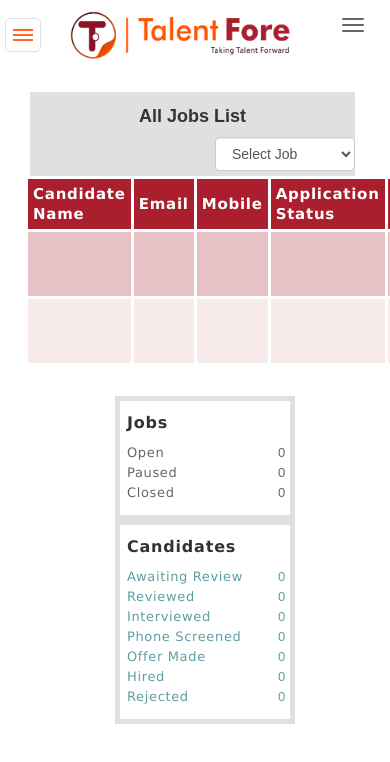
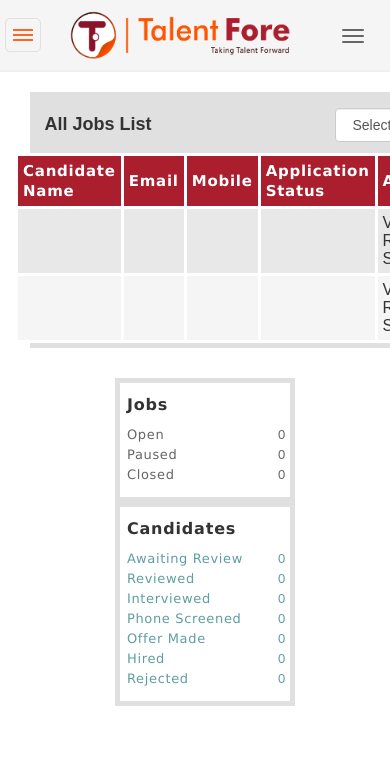
Before and after one commit to Jagrit29/TF_invited_2, a plain HTML site: page applications.html in a window 390 px wide. Shown: the top 762 px of the page. Drawn offline with nearby package versions, Linux system fonts and the light colour scheme.

Commit message:
Add files via upload

```diff
--- a/applications.html
+++ b/applications.html
@@ -2,11 +2,11 @@
     <head>
         <meta name="viewport" content="width=device-width, initial-scale=1.0">
         <title>Resume Form</title>
-        <link href="style.css" rel="stylesheet">
         <link rel="stylesheet" href="https://maxcdn.bootstrapcdn.com/bootstrap/3.4.0/css/bootstrap.min.css">
         <script src="https://ajax.googleapis.com/ajax/libs/jquery/3.4.1/jquery.min.js"></script>
         <script src="https://maxcdn.bootstrapcdn.com/bootstrap/3.4.0/js/bootstrap.min.js"></script>
         <script src="script.js"></script>
+        <link href="style.css" rel="stylesheet">
     </head>
     <body style="padding-top: 71px;">
      <!-- Header -->
@@ -77,9 +77,10 @@
                     </ul>
                 </div>
                 </div>
-                <div class="col-xs-10 col-sm-8 text-center rightpanel" style="margin-top: 20px;">
+                <div class="col-xs-10 col-sm-8 text-center tablehead1 rightpanel" style="margin-top: 20px;">
                     <div class="rightarea">
-                        <div class="row" style="background-color: #E0E0E0;padding: 5px;" >
+                        <div class="tablehead1">
+                        <div  style="background-color: #E0E0E0;padding: 3px;" >
                         <h4 style="display: inline-block"><b>All Jobs List</b></h4>
                          <select class="form-control" id="degree" style="margin-left: 180px;width: 140px;display: inline-block;align-content: center;">
                                                  <option value="" selected disabled>Select Job </option>
@@ -88,6 +89,7 @@
                                                  <option>MBA</option>
                                                  <option>M.tech</option>
                             </select>
+                        </div>
                         </div>
 
 
--- a/style.css
+++ b/style.css
@@ -6,6 +6,13 @@
     letter-spacing: .05em!important;
     text-transform:capitalize;
     color: #666666;
+}
+.navbar
+{
+    background-color: #F5F5F5;
+    border-bottom: 2px #F0F0F0;
+    border-bottom-style: inset;
+
 }
 *
 {
@@ -20,8 +27,7 @@
 #sidebar
 {
     position: fixed;
-    width: 200px;
-    height: 100%;
+    width: 150px;
     background: ;
     left: -1px;
     transition: all 500ms linear;
@@ -90,7 +96,7 @@ display: none;
     #sidebar
     {
         left: 0px;
-        width: 200px;
+        width: 150px;
     }
     #sidebar .dash_text
     {
@@ -102,8 +108,10 @@ display: none;
     }
     #sidebar.active
     {
-        background-color: #E0E0E0;
+        background-color: #F5F5F5;
         z-index: 1;
+        border-right-style: inset;
+        border-bottom-style: inset;
     }
 }
 @media screen and (max-width: 600px)
@@ -236,8 +244,8 @@ table td
      border: 3px solid white;
 }
 
-tr:nth-child(even){background-color:#E7C1C5}
-tr:nth-child(odd){background-color:#F7EAEB}
+tr:nth-child(even){background-color:	#E8E8E8}
+tr:nth-child(odd){background-color:#F5F5F5}
 
 th {
   background-color: #AA1E2D;
@@ -470,8 +478,21 @@ label
 {
     background-color: #E0E0E0;
     padding: 5px;
+    padding-left: 3px;
 }
-@media screen and (max-width: 800px)
+.tablehead1
+{
+    background-color: #E0E0E0;
+    padding: 5px;
+}
+@media screen and (max-width: 570px)
+{
+    .tablehead1
+    {
+        width: 570px;
+    }
+}
+@media screen and (max-width: 900px)
 {
     #postjob
     {
@@ -480,7 +501,7 @@ label
 }
 @media screen and (max-width: 485px)
 {
-    .tablehead
+    .tablehead , .tablehead1
     {
         width: 450px;
     }
@@ -499,3 +520,10 @@ label
         margin-left: -40px;
     }
 }
+#postjob
+{
+    color:#AA1E2D;
+    border: 1px solid #C0C0C0;
+    border-radius: 25px;
+    background-color: #F5F5F5;
+}
```
Also changed, not shown: myjobs.html (+1 -1 lines).
